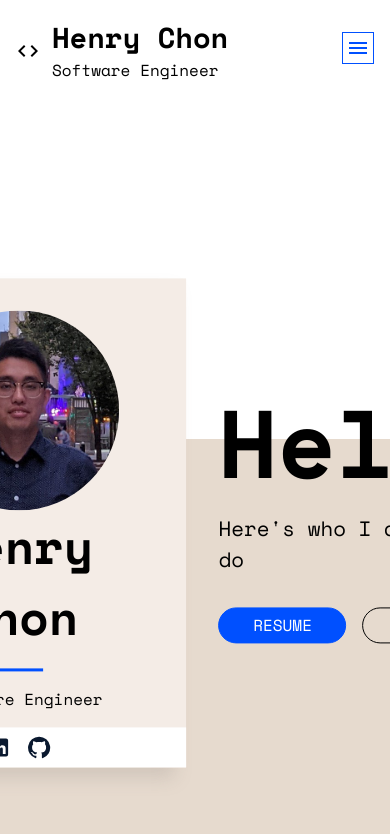
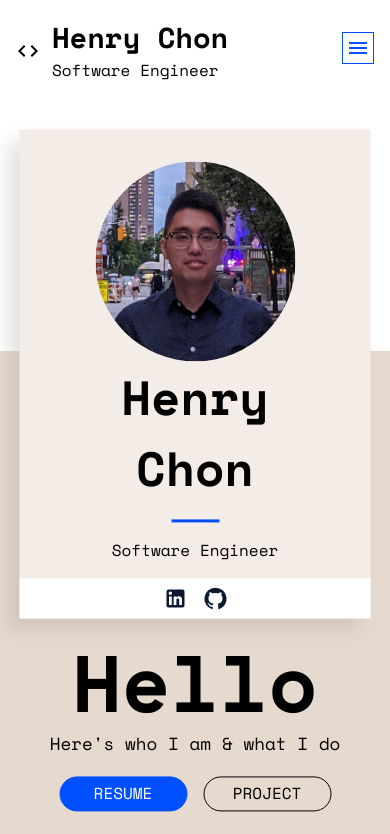
Before and after one commit to chonhenry/portfolio-nextjs, a Next.js app: page / in a window 390 px wide. Shown: the top 834 px of the page. Built offline with nearby package versions, Linux system fonts and the light colour scheme.

Commit message:
homepage

```diff
--- a/components/Layout.js
+++ b/components/Layout.js
@@ -1,12 +1,14 @@
-import React from "react";
+import React, { useState } from "react";
 import Navbar from "./Navbar";
 import Footer from "./Footer";
 import styles from "../styles/Layout.module.css";
 
 const Layout = ({ children }) => {
+  const [active, setActive] = useState(false);
+
   return (
-    <div className={styles.layout}>
-      <Navbar />
+    <div className={styles.layout} style={{ height: active && "100vh" }}>
+      <Navbar active={active} setActive={setActive} />
 
       {children}
 
--- a/components/Navbar.js
+++ b/components/Navbar.js
@@ -4,8 +4,8 @@ import CloseIcon from "@mui/icons-material/Close";
 import CodeIcon from "@mui/icons-material/Code";
 import styles from "../styles/Navbar.module.css";
 
-const Navbar = () => {
-  const [active, setActive] = useState(false);
+const Navbar = ({ active, setActive }) => {
+  // const [active, setActive] = useState(false);
 
   return (
     <nav className={styles.navbar}>
--- a/pages/index.js
+++ b/pages/index.js
@@ -5,7 +5,7 @@ import GitHubIcon from "@mui/icons-material/GitHub";
 import styles from "../styles/Home.module.css";
 import image from "../public/portfolio.jpg";
 import Link from "next/link";
-import { style } from "@mui/system";
+// import resume from "../public/Henry_Chon_Resume.pdf";
 
 export default function Home() {
   return (
@@ -17,7 +17,7 @@ export default function Home() {
       </Head>
 
       <div className={styles.left}></div>
-      <div className={styles.right}>sfv</div>
+      <div className={styles.right}></div>
 
       <div className={styles.content}>
         <div className={styles.card}>
@@ -49,9 +49,7 @@ export default function Home() {
 
         <div className={styles.details}>
           <div className={styles.hello}>Hello</div>
-          <div style={{ fontSize: "1.3rem" }}>
-            {"Here's who I am & what I do"}
-          </div>
+          <div className={styles.subtitle}>{"Here's who I am & what I do"}</div>
           <div className={styles.btns}>
             <Link href="/">
               <a className={styles.btn}>resume</a>
@@ -60,6 +58,14 @@ export default function Home() {
               <a className={styles.btn}>project</a>
             </Link>
           </div>
+          <div className="">
+            I am a driven software engineer with a passion for programming and
+            solving difficult problems.
+            <br />
+            <br />
+            My goal is to join a company that is truly passionate about what
+            they create and are proud to make the world a better place.
+          </div>
         </div>
       </div>
     </div>
--- a/styles/Home.module.css
+++ b/styles/Home.module.css
@@ -78,6 +78,7 @@
 .icon {
   cursor: pointer;
   color: var(--navy-color);
+  transition: 0.3s;
 }
 
 .icon:first-child {
@@ -88,15 +89,25 @@
   margin-left: 0.5rem;
 }
 
+.icon:hover {
+  color: var(--color-3);
+}
+
 .details {
   /* background-color: aqua; */
   color: #000;
   margin-left: 2rem;
+  width: 450px;
 }
 
 .hello {
   font-size: 6rem;
   font-weight: 700;
+  line-height: 6rem;
+}
+
+.subtitle {
+  font-size: 1.3rem;
 }
 
 .btn {
@@ -106,8 +117,8 @@
   text-align: center;
   padding-top: 0.3rem;
   padding-bottom: 0.3rem;
-  margin-top: 2rem;
-  margin-bottom: 2rem;
+  margin-top: 1.2rem;
+  margin-bottom: 1.2rem;
   cursor: pointer;
   border-radius: 10rem;
   transition: 0.3s;
@@ -137,7 +148,7 @@
   color: var(--white-color);
 }
 
-@media (max-width: 850px) {
+@media (max-width: 860px) {
   .container {
     flex-direction: column-reverse;
   }
@@ -152,6 +163,59 @@
   }
 
   .left {
-    height: 60vh;
+    height: 55vh;
+  }
+
+  .content {
+    flex-direction: column;
+  }
+
+  .details {
+    margin: 0;
+    margin-top: 1rem;
+  }
+
+  .hello {
+    text-align: center;
+  }
+
+  .subtitle {
+    text-align: center;
+  }
+
+  .btns {
+    text-align: center;
   }
 }
+
+@media (max-width: 480px) {
+  .left {
+    height: 700px;
+  }
+
+  .right {
+    height: 250px;
+  }
+
+  .card {
+    width: 90vw;
+  }
+
+  .details {
+    width: 90vw;
+  }
+
+  .hello {
+    font-size: 5rem;
+  }
+
+  .subtitle {
+    font-size: 1.1rem;
+  }
+}
+
+@media (max-width: 325px) {
+  .left {
+    height: 730px;
+  }
+}
--- a/styles/Layout.module.css
+++ b/styles/Layout.module.css
@@ -3,4 +3,5 @@
   flex-direction: column;
   min-height: 100vh;
   overflow-x: hidden;
+  overflow-y: hidden;
 }
--- a/styles/Navbar.module.css
+++ b/styles/Navbar.module.css
@@ -8,6 +8,7 @@
   position: relative;
   z-index: 100;
   color: #000;
+  /* overflow-y: hidden; */
 }
 
 .nav_btn {
@@ -48,7 +49,7 @@
 }
 
 .nav_right {
-  /* background-color: var(--color-1); */
+  /* background-color: var(--color-3); */
   margin-right: 5rem;
   display: flex;
   text-transform: uppercase;
@@ -72,7 +73,7 @@
   color: var(--color-3);
 }
 
-@media (max-width: 850px) {
+@media (max-width: 860px) {
   .nav_btn {
     position: absolute;
     display: flex;
```
Also changed, not shown: 1 other file (tests, documents, lock files or other folders).
